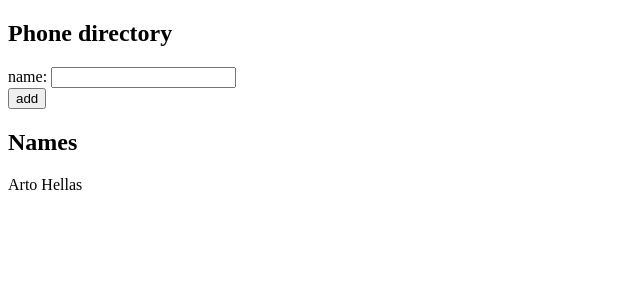
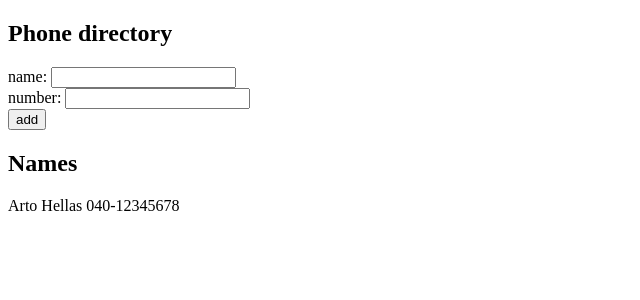
Before and after one commit to SharifMasum/MERN-stack-frontToBack-phoneBookWebApp, a React (Create React App) app: page / in a window 1280 px wide. Shown: the top 300 px of the page, without its empty margins (0-640 px from the left). Built offline with nearby package versions, Linux system fonts and the light colour scheme.

Commit message:
Exercise 2.6

```diff
--- a/src/App.js
+++ b/src/App.js
@@ -6,20 +6,25 @@ class App extends React.Component {
     this.state = {
       persons: [
         { name: 'Arto Hellas',
+          number: '040-12345678',
           id: 1,
         }
       ],
       newName: '',
-      prevent: true
+      newNumber: ''
     }
   }
 
-  addName = (event) => {
+  addNameNumber = (event) => {
     event.preventDefault()
-    if (!this.state.persons.find((person) =>
-    person.name === this.state.newName)) {
+    if
+    ((!this.state.persons.find((person) =>
+    person.name === this.state.newName))&&
+    (!this.state.persons.find((person) =>
+    person.number === this.state.newNumber))){
       const personObject = {
         name: this.state.newName,
+        number: this.state.newNumber,
         id: this.state.persons.length + 1
       }
 
@@ -27,25 +32,37 @@ class App extends React.Component {
 
       this.setState({
         persons,
-        newName: ''
+        newName: '',
+        newNumber: ''
       })
     }
   }
 
   handleNameChange = (event) => {
     console.log(event.target.value)
-    this.setState({ newName: event.target.value})
+    this.setState({ newName: event.target.value })
+  }
+
+  handleNumberChange = (event) => {
+    console.log(event.target.value)
+    this.setState({ newNumber: event.target.value })
   }
 
   render() {
     return (
       <div>
         <h2>Phone directory</h2>
-        <form onSubmit={this.addName}>
+        <form onSubmit={this.addNameNumber}>
           <div>
             name: <input
             value={this.state.newName}
             onChange={this.handleNameChange}
+          />
+          </div>
+          <div>
+            number: <input
+            value={this.state.newNumber}
+            onChange={this.handleNumberChange}
           />
           </div>
           <div>
@@ -55,7 +72,7 @@ class App extends React.Component {
         <h2>Names</h2>
         <div>
         {this.state.persons.map(person =>
-        <div key={person.id}>{person.name}</div>)}
+        <div key={person.id}>{person.name} {person.number}</div>)}
         </div>
       </div>
     )
```
